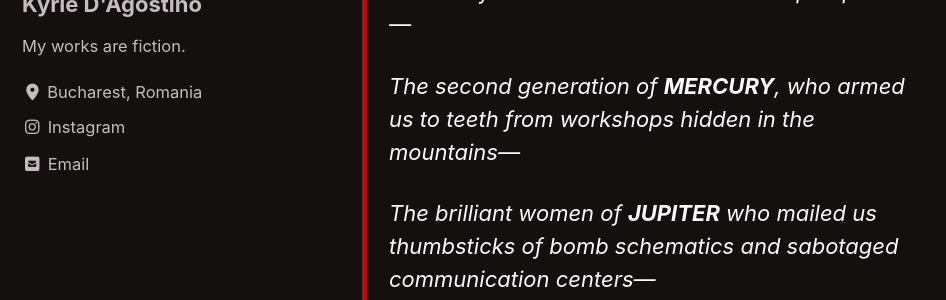
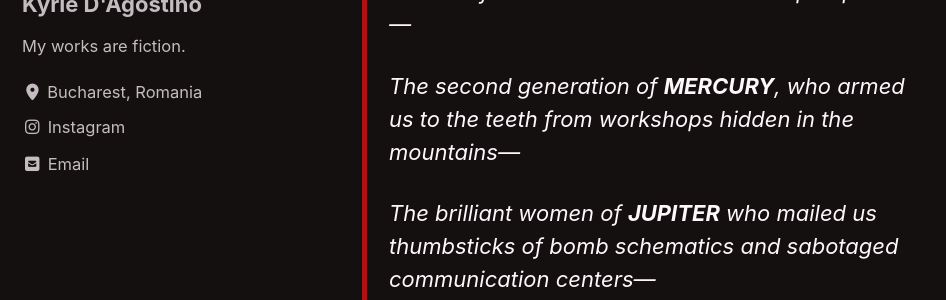
Before and after one commit to kyrie-edelweiss/edelweiss-archive, a Jekyll site: the page built from _pages/red-king.md, in a window 1280 px wide and 900 px high, scrolled down 106464 px. Shown: the part 187-487 px from the top of the window, without its empty margins (0-946 px from the left). Built offline with Jekyll 4.4.1, drawn with Linux system fonts in a browser that asks for light colours; cached includes are drawn as plain includes; our own code applies the rules of GitHub Pages for plain Markdown files.

Commit message:
Update red-king.md

```diff
--- a/_pages/red-king.md
+++ b/_pages/red-king.md
@@ -2373,7 +2373,7 @@ Then her tone shifts—lower, but more human. Fiercer. Almost tender.
 >
 > The overworked paper-pushers on **NEPTUNE**, who still found time to disseminate our pamphlets—
 >
-> The second generation of **MERCURY**, who armed us to teeth from workshops hidden in the mountains—
+> The second generation of **MERCURY**, who armed us to the teeth from workshops hidden in the mountains—
 >
 > The brilliant women of **JUPITER** who mailed us thumbsticks of bomb schematics and sabotaged communication centers—
 >
```
